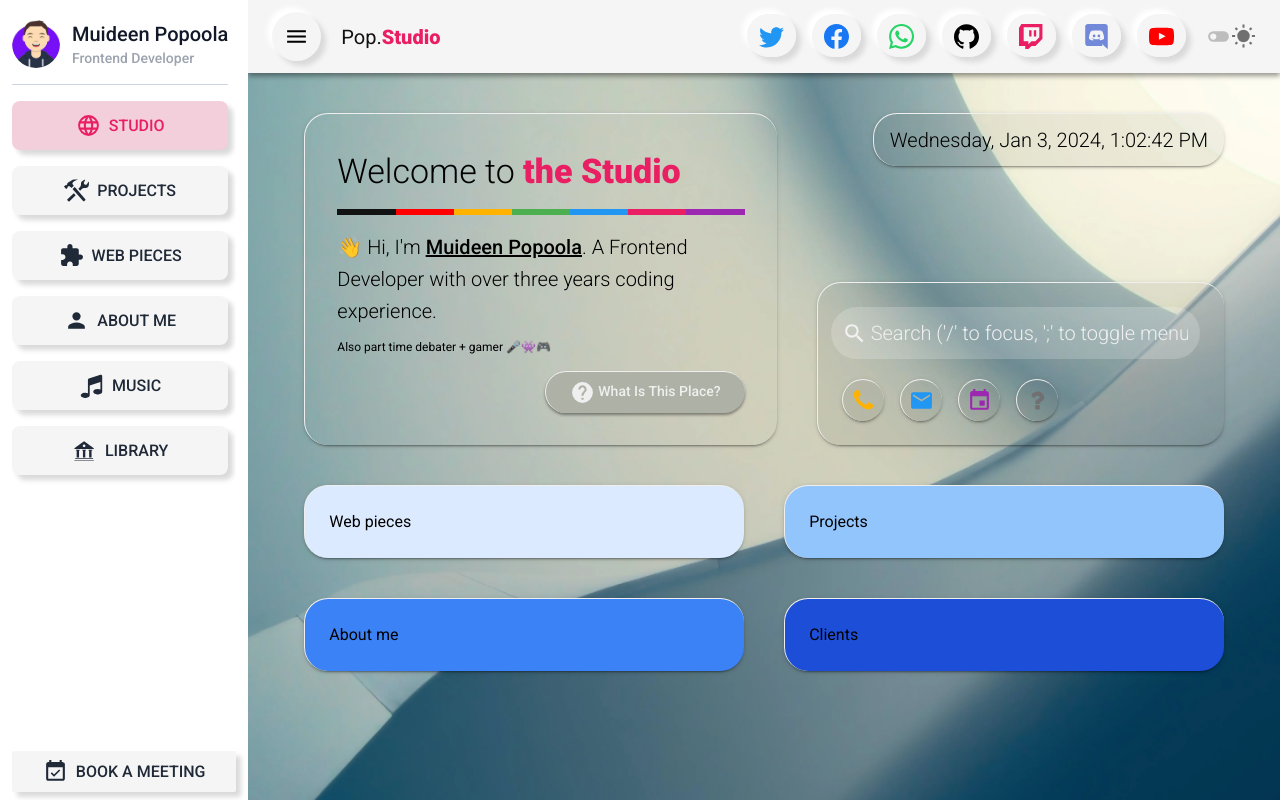
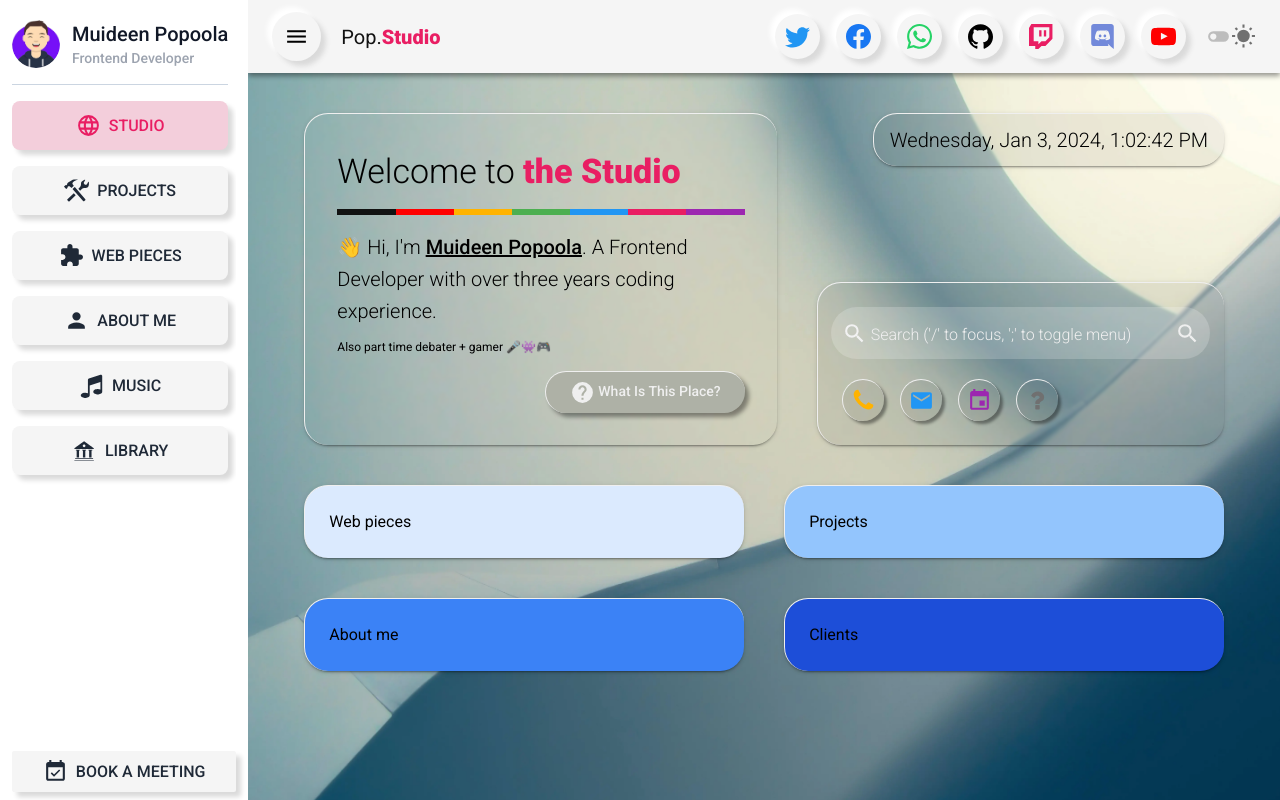
Before and after one commit to techymuideen/studio, a React (Vite) app: page / in a window 1280 px wide. Built offline with nearby package versions, Linux system fonts and the light colour scheme.

Commit message:
I added the Contact Feature

```diff
--- a/src/features/studio/Contact.jsx
+++ b/src/features/studio/Contact.jsx
@@ -18,15 +18,16 @@ const Contact = () => {
         <Svg name="search" color="currentcolor" className="mr-[-60px]" />
         <input
           placeholder="Search ('/' to focus, ';' to toggle menu)"
-          className="ml-6 w-[100%] flex-1 rounded-full bg-[#ffffff30] py-3 pl-10 pr-3 outline-none  placeholder:text-inherit"
+          className="ml-6 w-[100%] flex-1 rounded-full bg-[#ffffff30] py-3 pl-10 pr-3 outline-none  placeholder:text-base placeholder:text-inherit"
         />
+        <Svg name="search" color="currentcolor" className="ml-[-35px]" />
       </div>
       <div className="mt-5 flex items-center gap-4">
         {icons.map((icon, id) => {
           return (
             <div
               key={id}
-              className="box flex cursor-pointer  items-center rounded-full bg-[#25252510] p-[8px]"
+              className="smallbox shadow-smallbutton hover:shadow-hoversmallbutton flex cursor-pointer items-center rounded-full bg-[#25252510] p-[8px] transition-shadow duration-200"
             >
               <Svg name={icon.name} color={icon.color} />
             </div>
--- a/src/features/studio/Studio.jsx
+++ b/src/features/studio/Studio.jsx
@@ -9,10 +9,10 @@ const Studio = () => {
   const ctx = useContext(ThemeContext);
 
   return (
-    <div className="bg-studio-light dark:bg-studio-dark h-[100%] w-[100%] bg-cover px-14">
+    <div className="h-[100%] w-[100%] bg-studio-light bg-cover px-14 dark:bg-studio-dark">
       <div className="mx-auto h-screen max-w-[1100px] py-10">
         <div className="flex gap-10">
-          <div className="box  w-20 flex-1 bg-transparent p-8 dark:text-white ">
+          <div className="box w-20  flex-1 bg-transparent p-8 backdrop-blur-[1px] transition-all duration-300 hover:backdrop-blur-sm dark:text-white ">
             <p className="mb-3 text-[34px] font-light">
               Welcome to{" "}
               <span className="font-black text-pink">the Studio</span>
@@ -29,16 +29,16 @@ const Studio = () => {
               Also part time debater + gamer 🎤👾🎮
             </p>
             <div className="flex items-center justify-end">
-              <button className="smallbox bg-bgash shadow-button dark:shadow-darkbutton ml-auto mt-4 rounded-full px-6 py-2 text-sm font-medium capitalize text-white transition-all duration-200 hover:bg-[#B4B4A8] dark:bg-transparent hover:dark:bg-[#1C1F32]">
+              <button className="smallbox ml-auto mt-4 rounded-full bg-bgash px-6 py-2 text-sm font-medium capitalize text-white shadow-button transition-all duration-200 hover:bg-[#B4B4A8] dark:bg-transparent dark:shadow-darkbutton hover:dark:bg-[#1C1F32]">
                 <Svg name="help" color="currentcolor" /> What is this place?
               </button>
             </div>
           </div>
           <div className="flex flex-1 flex-col items-end justify-between text-xl font-light">
-            <div className="box text-lightblack px-4 py-3 dark:text-white">
+            <div className="box text-lightblack px-4 py-3 backdrop-blur-[1px] transition-all duration-300 hover:backdrop-blur-sm dark:text-white">
               <Time />
             </div>
-            <div className="box w-[100%] text-white">
+            <div className="box w-[100%] text-white backdrop-blur-[1px] transition-all duration-300 hover:backdrop-blur-sm">
               <Contact />
             </div>
           </div>
--- a/src/ui/Header.jsx
+++ b/src/ui/Header.jsx
@@ -16,7 +16,7 @@ const Header = () => {
   ];
 
   return (
-    <header className="sticky top-0 flex items-center bg-ash px-6 py-3 shadow-header dark:bg-black">
+    <header className="sticky top-0 z-10 flex items-center bg-ash px-6 py-3 shadow-header dark:bg-black">
       <div
         onClick={ctx.onToggle}
         className="cursor-pointer rounded-full bg-ash px-3 py-3 shadow-neum hover:shadow-deneum dark:bg-black dark:shadow-neum-dark dark:hover:bg-neum-bg-dark dark:hover:shadow-round-deneum-dark"
@@ -32,7 +32,7 @@ const Header = () => {
           return (
             <li key={icon.name}>
               <a
-                className="rounded-full bg-ash px-3 py-3 shadow-neum hover:shadow-deneum dark:bg-black dark:shadow-rounded-neum-dark dark:hover:bg-neum-bg-dark dark:hover:shadow-round-deneum-dark"
+                className="flex items-center rounded-full bg-ash p-[10px] shadow-neum hover:shadow-deneum dark:bg-black dark:shadow-rounded-neum-dark dark:hover:bg-neum-bg-dark dark:hover:shadow-round-deneum-dark"
                 href={icon.link}
               >
                 <Svg name={icon.name} color={icon.color} />
--- a/tailwind.config.js
+++ b/tailwind.config.js
@@ -20,8 +20,12 @@ export default {
         "neum-dark-2": "3px 3px 3px #000000, -1px -1px 1px #fff",
         "neum-dark-3": "5px 5px 5px #000000, -1px -1px 1px #fff",
         header: "0px 3px 5px rgba(0,0,0,.4)",
-        button: "0px 2px 3px rgba(0,0,0,.4)",
-        darkbutton: "0px 2px 3px rgba(0,0,0,.8)",
+
+        button: "4px 4px 4px rgba(0,0,0,.4)",
+        darkbutton: "4px 4px 3px rgba(0,0,0,.8)",
+
+        smallbutton: "3px 3px 3px rgba(0,0,0,.4)",
+        hoversmallbutton: "4px 4px 4px rgba(0,0,0,.4)",
 
         box: "0 3px 1px -2px rgba(0,0,0,.2), 0 2px 2px 0 rgba(0,0,0,.14), 0 1px 5px 0 rgba(0,0,0,.12)",
       },
```
